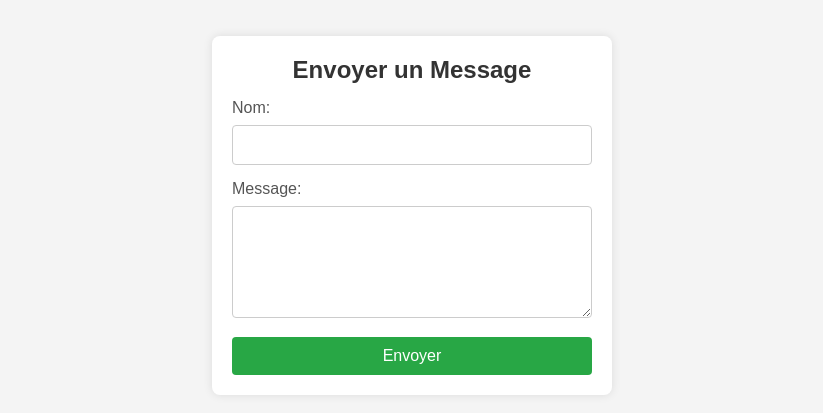
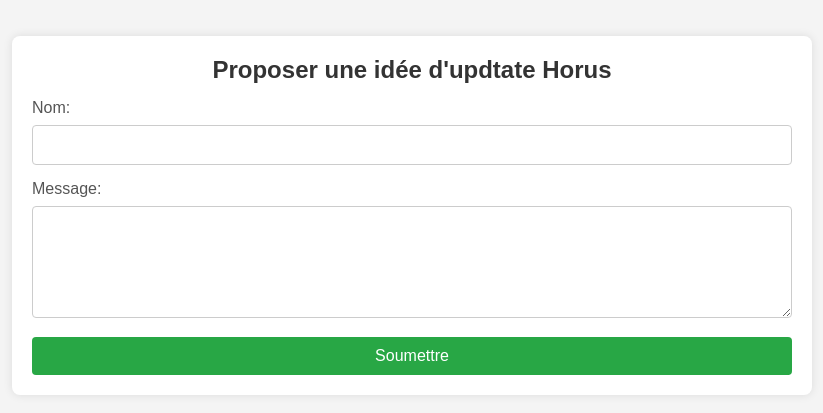
Before and after one commit to sebastienDeDignamik/Formulaire-idees-Horus, a plain HTML site: page index.html in a window 1280 px wide. Shown: the part 185-598 px from the top of the page, without its empty margins (228-1051 px from the left). Drawn offline with Linux system fonts and the light colour scheme.

Commit message:
rename index

```diff
--- a/idees_update_horus.html
+++ b/index.html
@@ -9,14 +9,14 @@
 <body>
     <div class="form-container">
         <form id="userForm">
-            <h2>Envoyer un Message</h2>
+            <h2>Proposer une idée d'updtate Horus</h2>
             <label for="name">Nom:</label>
             <input type="text" id="name" name="name" required>
 
             <label for="message">Message:</label>
             <textarea id="message" name="message" rows="5" required></textarea>
 
-            <button type="submit">Envoyer</button>
+            <button type="submit">Soumettre</button>
         </form>
     </div>
 
@@ -39,6 +39,7 @@
             .then(response => response.text())
             .then(data => {
                 alert('Message envoyé avec succès!');
+                document.getElementById('userForm').reset();
             })
             .catch(error => {
                 alert('Erreur lors de l\'envoi du message');
--- a/styles.css
+++ b/styles.css
@@ -19,7 +19,7 @@
     border-radius: 8px;
     box-shadow: 0 0 10px rgba(0, 0, 0, 0.1);
     width: 100%;
-    max-width: 400px;
+    max-width: 800px;
 }
 
 h2 {
```
